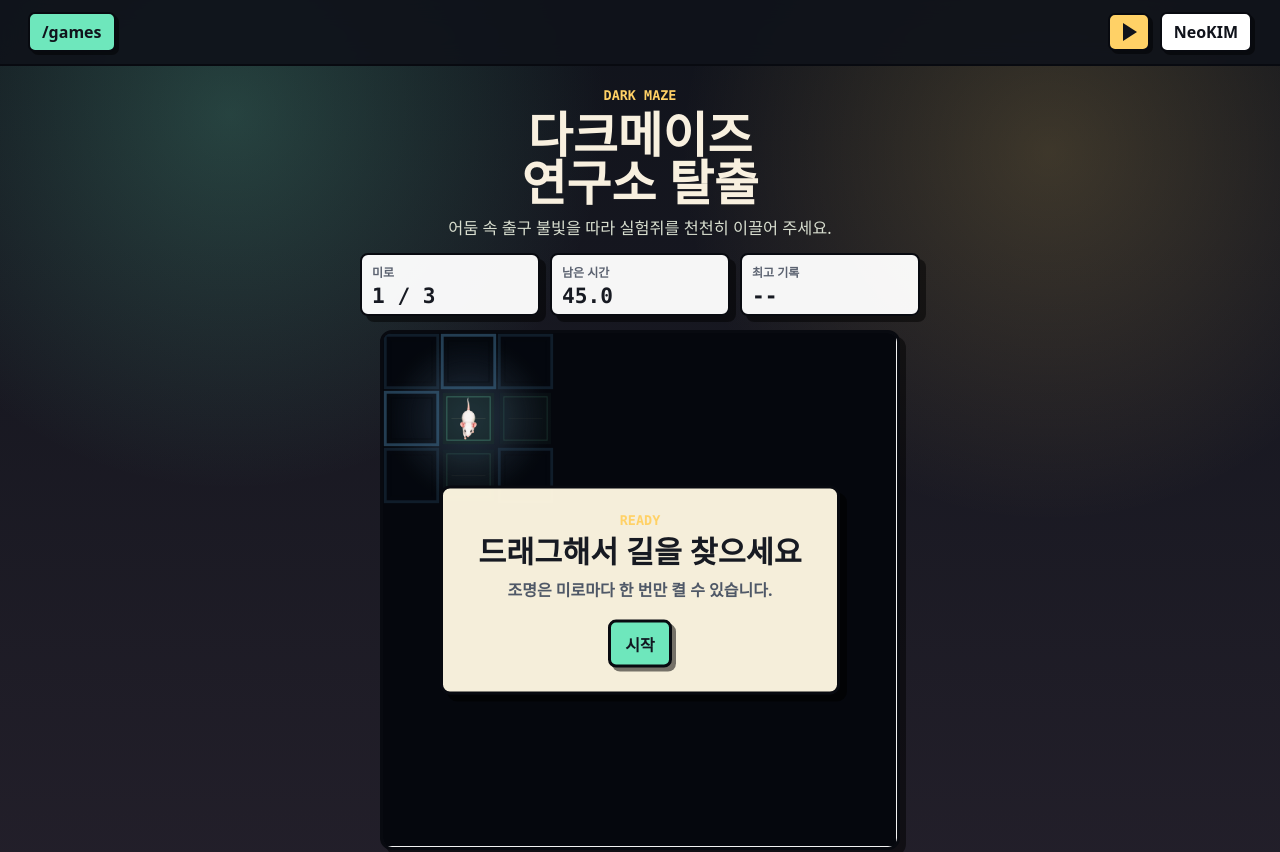
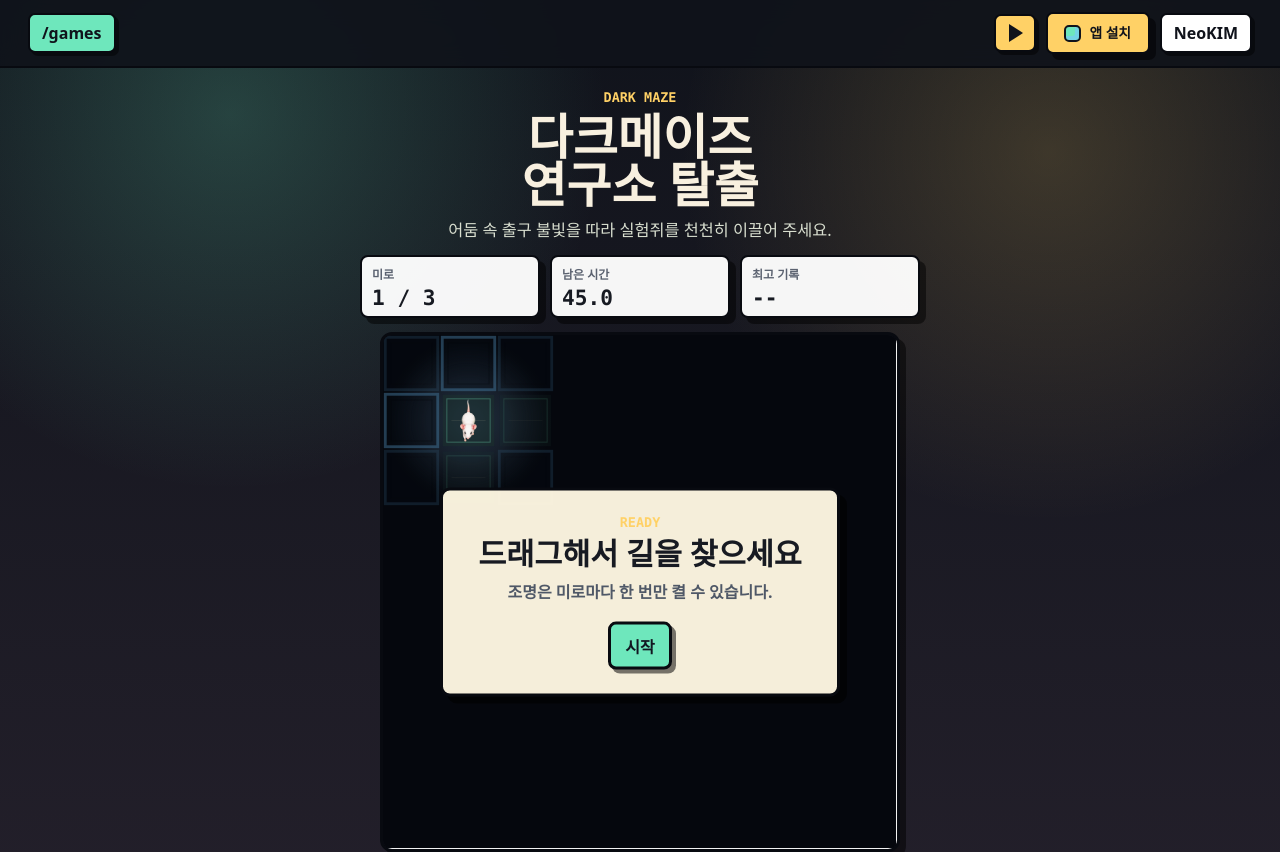
Before and after one commit to alchegit/alchegit.github.io, a plain HTML site: page games/dark-maze-lab-run/index.html in a window 1280 px wide. Shown: the top 852 px of the page. Drawn offline with Linux system fonts and the light colour scheme; animation ran at ten frames a second.

Commit message:
Prioritize released games and add app install CTAs

```diff
--- a/games/color-master-2-spectrum-sprint/color-master-2-spectrum-sprint.css
+++ b/games/color-master-2-spectrum-sprint/color-master-2-spectrum-sprint.css
@@ -82,7 +82,8 @@ canvas:focus-visible {
 
 .back-link,
 .icon-button,
-.primary-button {
+.primary-button,
+.app-install-link {
   border: 2px solid var(--line);
   border-radius: 7px;
   background: #ffffff;
@@ -114,7 +115,8 @@ canvas:focus-visible {
 
 .back-link:hover,
 .icon-button:hover,
-.primary-button:hover {
+.primary-button:hover,
+.app-install-link:hover {
   transform: translate(-1px, -1px);
 }
 
@@ -170,6 +172,30 @@ h1 {
   font-size: clamp(1rem, 4vw, 1.42rem);
   font-weight: 950;
   line-height: 1;
+}
+
+.app-install-link {
+  min-height: 42px;
+  display: inline-flex;
+  align-items: center;
+  justify-content: center;
+  gap: 8px;
+  justify-self: end;
+  padding: 8px 11px;
+  background: var(--mint);
+  font-size: 0.86rem;
+  line-height: 1;
+  white-space: nowrap;
+}
+
+.app-install-link::before {
+  content: "";
+  width: 13px;
+  height: 13px;
+  border: 2px solid var(--line);
+  border-radius: 5px;
+  background: var(--lemon);
+  box-shadow: inset -4px -4px 0 rgba(143, 120, 255, 0.68);
 }
 
 .sprint-stage {
--- a/games/color-master-memory/color-master-memory.css
+++ b/games/color-master-memory/color-master-memory.css
@@ -84,7 +84,8 @@ a:focus-visible {
 
 .back-link,
 .icon-button,
-.primary-button {
+.primary-button,
+.app-install-link {
   min-height: 42px;
   border: 2px solid var(--line);
   border-radius: 7px;
@@ -114,7 +115,8 @@ a:focus-visible {
 
 .back-link:hover,
 .icon-button:hover,
-.primary-button:hover {
+.primary-button:hover,
+.app-install-link:hover {
   transform: translate(-1px, -1px);
 }
 
@@ -169,6 +171,30 @@ h1 {
   font-size: clamp(1rem, 4vw, 1.42rem);
   font-weight: 950;
   line-height: 1;
+}
+
+.app-install-link {
+  min-height: 42px;
+  display: inline-flex;
+  align-items: center;
+  justify-content: center;
+  gap: 8px;
+  justify-self: end;
+  padding: 8px 11px;
+  background: var(--mint);
+  font-size: 0.86rem;
+  line-height: 1;
+  white-space: nowrap;
+}
+
+.app-install-link::before {
+  content: "";
+  width: 13px;
+  height: 13px;
+  border: 2px solid var(--line);
+  border-radius: 5px;
+  background: var(--lemon);
+  box-shadow: inset -4px -4px 0 rgba(117, 201, 107, 0.74);
 }
 
 .memory-stage {
@@ -305,7 +331,7 @@ h1 {
 
 .game-footer {
   display: grid;
-  grid-template-columns: minmax(120px, 180px) minmax(0, 1fr);
+  grid-template-columns: minmax(120px, 180px) minmax(0, 1fr) auto;
   align-items: center;
   gap: 12px;
   border-top: 2px solid var(--line);
--- a/games/dark-maze-lab-run/dark-maze-lab-run.css
+++ b/games/dark-maze-lab-run/dark-maze-lab-run.css
@@ -204,10 +204,47 @@ h1 span {
 }
 
 .play-section {
-  width: min(660px, 100%);
+  width: min(660px, calc(100vw - 40px));
+  max-width: 100%;
   display: grid;
-  gap: 12px;
+  gap: 10px;
   margin: 0 auto;
+}
+
+.app-install-link {
+  width: 104px;
+  min-height: 42px;
+  display: inline-flex;
+  align-items: center;
+  justify-content: center;
+  gap: 8px;
+  justify-self: end;
+  border: 2px solid var(--line);
+  border-radius: 7px;
+  padding: 8px 11px;
+  background: var(--amber);
+  color: #10131b;
+  box-shadow: var(--shadow);
+  font-size: 0.86rem;
+  font-weight: 950;
+  line-height: 1;
+  text-decoration: none;
+  white-space: nowrap;
+}
+
+.app-install-link::before {
+  content: "";
+  width: 13px;
+  height: 13px;
+  border: 2px solid #10131b;
+  border-radius: 5px;
+  background: var(--mint);
+  box-shadow: inset -4px -4px 0 rgba(118, 199, 255, 0.62);
+}
+
+.app-install-link:hover,
+.app-install-link:active {
+  transform: translate(-1px, -1px);
 }
 
 .maze-frame {
@@ -489,10 +526,15 @@ h1 span {
 
   .brand-link,
   .home-link,
-  .story-button {
+  .story-button,
+  .app-install-link {
     min-height: 34px;
     padding: 6px 9px;
     font-size: 0.78rem;
+  }
+
+  .app-install-link {
+    width: 84px;
   }
 
   .story-button {
--- a/games/dark-maze-lab-run/index.html
+++ b/games/dark-maze-lab-run/index.html
@@ -6,7 +6,7 @@
     <title>다크메이즈 연구소 탈출 | NeoKIM Game Cabinet</title>
     <meta name="description" content="손가락으로 실험쥐를 이끌어 어두운 연구소 미로를 탈출하는 HTML5 Canvas 미니게임입니다.">
     <meta name="theme-color" content="#10131b">
-    <link rel="stylesheet" href="./dark-maze-lab-run.css?v=20260707-rebuild13">
+    <link rel="stylesheet" href="./dark-maze-lab-run.css?v=20260708-install2">
   </head>
   <body>
     <header class="maze-topbar">
@@ -15,6 +15,7 @@
         <button id="storyButton" class="story-button" type="button" aria-label="시작 웹툰 보기">
           <span class="play-symbol" aria-hidden="true"></span>
         </button>
+        <a class="app-install-link" href="https://play.google.com/store/apps/details?id=com.neokim.darkmaze&amp;referrer=utm_source%3Dneokim_site%26utm_medium%3Dgames%26utm_campaign%3Ddarkmaze%26utm_content%3Dlab_run" target="_blank" rel="noopener" aria-label="실험쥐 미로탈출 다크메이즈 Google Play에서 설치">앱 설치</a>
         <a class="home-link" href="../../">NeoKIM</a>
       </div>
     </header>
--- a/games/galacticode-cipher-lab/galacticode-cipher-lab.css
+++ b/games/galacticode-cipher-lab/galacticode-cipher-lab.css
@@ -86,7 +86,8 @@ textarea:focus-visible {
 .primary-button,
 .tool-button,
 .seed-button,
-.answer-button {
+.answer-button,
+.app-install-link {
   border: 2px solid var(--line);
   border-radius: 7px;
   background: #ffffff;
@@ -121,7 +122,8 @@ textarea:focus-visible {
 .primary-button:hover,
 .tool-button:hover,
 .seed-button:hover,
-.answer-button:hover {
+.answer-button:hover,
+.app-install-link:hover {
   transform: translate(-1px, -1px);
 }
 
@@ -175,6 +177,30 @@ h1 {
   font-size: clamp(1rem, 4vw, 1.42rem);
   font-weight: 950;
   line-height: 1;
+}
+
+.app-install-link {
+  min-height: 42px;
+  display: inline-flex;
+  align-items: center;
+  justify-content: center;
+  gap: 8px;
+  justify-self: end;
+  padding: 8px 11px;
+  background: var(--mint);
+  font-size: 0.86rem;
+  line-height: 1;
+  white-space: nowrap;
+}
+
+.app-install-link::before {
+  content: "";
+  width: 13px;
+  height: 13px;
+  border: 2px solid var(--line);
+  border-radius: 5px;
+  background: var(--lemon);
+  box-shadow: inset -4px -4px 0 rgba(143, 120, 255, 0.68);
 }
 
 .lab-grid {
@@ -325,6 +351,10 @@ textarea {
 }
 
 .game-footer {
+  display: grid;
+  grid-template-columns: minmax(0, 1fr) auto;
+  align-items: center;
+  gap: 12px;
   padding: 12px;
   background: #eaf6ff;
 }
@@ -433,6 +463,10 @@ textarea {
   .option-grid {
     grid-template-columns: 1fr;
   }
+
+  .game-footer {
+    grid-template-columns: 1fr;
+  }
 }
 
 @media (prefers-reduced-motion: reduce) {
--- a/games/ufo-signal-room/ufo-signal-room.css
+++ b/games/ufo-signal-room/ufo-signal-room.css
@@ -82,7 +82,8 @@ a:focus-visible {
 .back-link,
 .icon-button,
 .primary-button,
-.call-button {
+.call-button,
+.app-install-link {
   border: 2px solid var(--line);
   border-radius: 7px;
   background: #ffffff;
@@ -119,7 +120,8 @@ a:focus-visible {
 .back-link:hover,
 .icon-button:hover,
 .primary-button:hover,
-.call-button:hover {
+.call-button:hover,
+.app-install-link:hover {
   transform: translate(-1px, -1px);
 }
 
@@ -173,6 +175,30 @@ h1 {
   font-size: clamp(1rem, 4vw, 1.42rem);
   font-weight: 950;
   line-height: 1;
+}
+
+.app-install-link {
+  min-height: 42px;
+  display: inline-flex;
+  align-items: center;
+  justify-content: center;
+  gap: 8px;
+  justify-self: end;
+  padding: 8px 11px;
+  background: var(--mint);
+  font-size: 0.86rem;
+  line-height: 1;
+  white-space: nowrap;
+}
+
+.app-install-link::before {
+  content: "";
+  width: 13px;
+  height: 13px;
+  border: 2px solid var(--line);
+  border-radius: 5px;
+  background: var(--lemon);
+  box-shadow: inset -4px -4px 0 rgba(255, 154, 108, 0.72);
 }
 
 .signal-stage {
@@ -374,7 +400,7 @@ h1 {
 
 .game-footer {
   display: grid;
-  grid-template-columns: minmax(120px, 180px) minmax(0, 1fr);
+  grid-template-columns: minmax(120px, 180px) minmax(0, 1fr) auto;
   align-items: center;
   gap: 12px;
   padding: 12px;
```
Also changed, not shown: games/color-master-2-spectrum-sprint/index.html (+2 -1 lines), games/color-master-memory/index.html (+2 -1 lines), games/galacticode-cipher-lab/index.html (+2 -1 lines), games/games.js (+25 -1 lines), games/index.html (+1 -1 lines), games/ufo-signal-room/index.html (+2 -1 lines).
